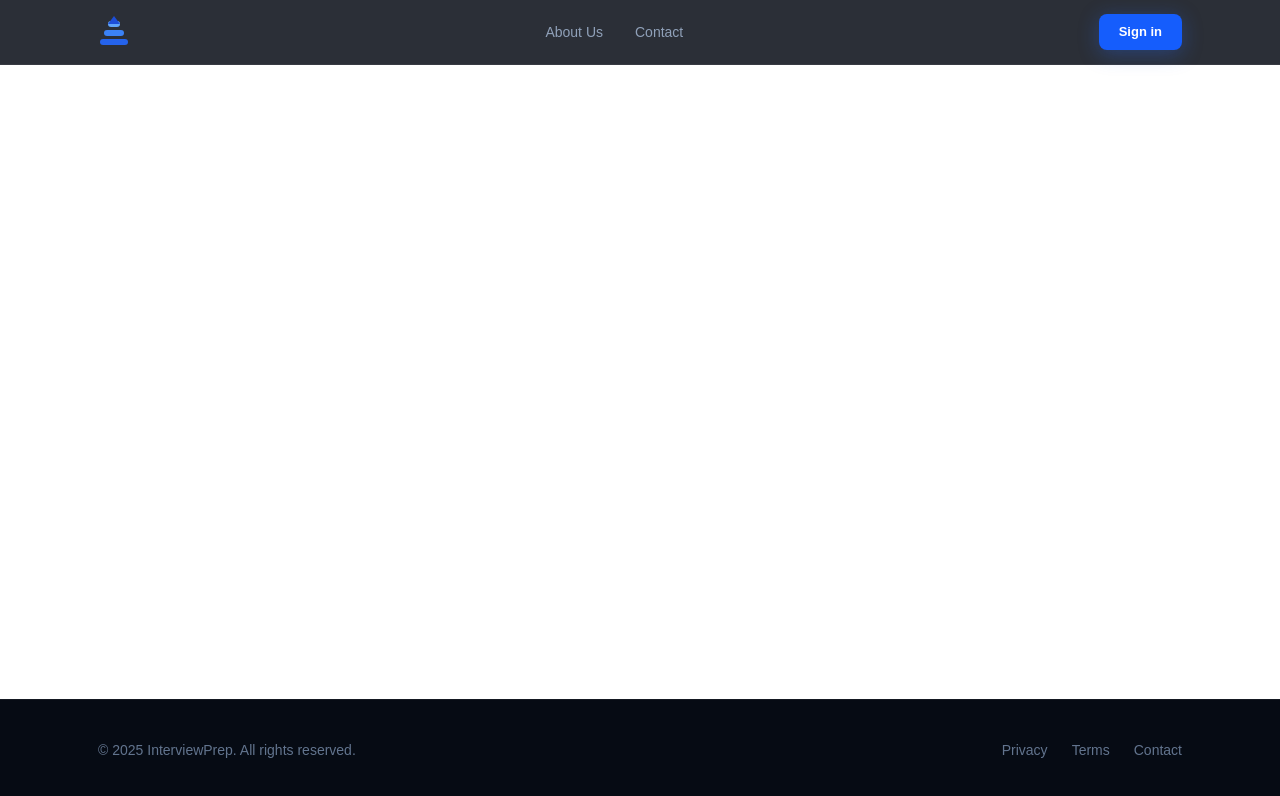
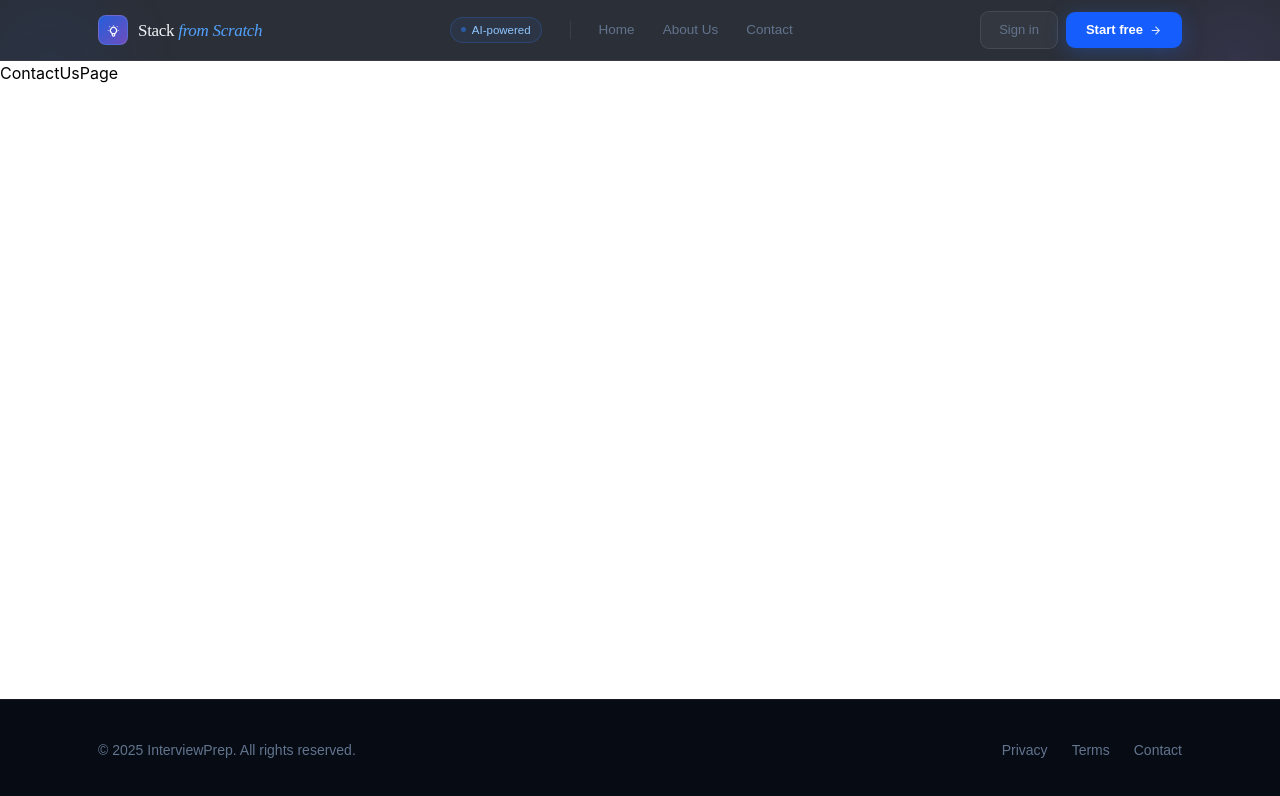
Before and after one commit to rahul-kapgate/stack-from-scratch-frontend, a React (Vite) app: page /contact-us in a window 1280 px wide. Shown: the top 796 px of the page. Built offline with nearby package versions, Linux system fonts and the light colour scheme; no server answers.

Commit message:
update header

```diff
--- a/src/App.tsx
+++ b/src/App.tsx
@@ -5,6 +5,7 @@ import AuthPage from "@/pages/AuthPage";
 import LandingPage from "./pages/LandingPage";
 import ForgotPasswordPage from "@/pages/ForgotPasswordPage";
 import AboutUsPage from "@/pages/AboutUsPage";
+import ContactUsPage from "./pages/ContactUsPage";
 
 
 export default function App() {
@@ -17,6 +18,7 @@ export default function App() {
             <Route path="/" element={<LandingPage />} />
             <Route path="/auth" element={<AuthPage />} />
             <Route path="/about-us" element={<AboutUsPage />} />
+            <Route path="/contact-us" element={<ContactUsPage />} />
             <Route path="/forgot-password" element={<ForgotPasswordPage />} />
           </Routes>
         </div>
--- a/src/components/Header.tsx
+++ b/src/components/Header.tsx
@@ -1,4 +1,4 @@
-import { Link } from "react-router-dom";
+import { Link, useLocation } from "react-router-dom";
 import { useState } from "react";
 import { useCurrentUser, useLogout } from "@/hooks/Useauth";
 
@@ -6,37 +6,133 @@ export default function Header() {
   const { data: user } = useCurrentUser();
   const { mutate: logout, isPending } = useLogout();
   const [open, setOpen] = useState(false);
+  const { pathname } = useLocation();
 
   return (
-    <header className="sticky top-0 z-50 bg-[#060b14]/85 backdrop-blur-xl border-b border-white/[0.06] font-['DM_Sans',sans-serif]">
-      <div className="max-w-[1140px] mx-auto flex justify-between items-center px-7 py-3.5">
+    <header className="sticky top-0 z-50 font-['DM_Sans',sans-serif]">
+      <div className="relative bg-[#060b14]/85 backdrop-blur-xl border-b border-white/[0.06] overflow-hidden">
+        {/* Orbs */}
+        <div
+          className="pointer-events-none absolute -top-16 -left-20 w-[260px] h-[260px] rounded-full"
+          style={{
+            background:
+              "radial-gradient(circle, rgba(37,99,235,0.14) 0%, transparent 70%)",
+            animation: "hdrOrb 5s ease-in-out infinite",
+          }}
+        />
+        <div
+          className="pointer-events-none absolute -top-10 -right-14 w-[200px] h-[200px] rounded-full"
+          style={{
+            background:
+              "radial-gradient(circle, rgba(139,92,246,0.10) 0%, transparent 70%)",
+            animation: "hdrOrb 5s ease-in-out 2.5s infinite",
+          }}
+        />
+
+        <style>{`
+          @keyframes hdrOrb { 0%,100%{opacity:0.5} 50%{opacity:1} }
+          @keyframes hdrFadeIn { from{opacity:0;transform:translateY(-8px)} to{opacity:1;transform:translateY(0)} }
+          .hdr-inner { animation: hdrFadeIn 0.5s ease both; }
+          .hdr-nav-link { position: relative; }
+          .hdr-nav-link.active::after {
+            content: '';
+            position: absolute;
+            bottom: -22px; left: 0; right: 0;
+            height: 1.5px;
+            background: #3b82f6;
+            border-radius: 1px;
+          }
+          .hdr-btn-primary:hover { transform: translateY(-1.5px); box-shadow: 0 10px 36px rgba(37,99,235,0.5) !important; }
+          .hdr-btn-ghost:hover { color: #cbd5e1; border-color: rgba(255,255,255,0.15); }
+        `}</style>
+
+        {/* Main bar */}
+        <div className="hdr-inner max-w-[1140px] mx-auto flex justify-between items-center px-7 h-[60px] relative z-[1]">
           {/* Logo */}
-        <Link to="/">
-          <img
-            src="/favicon.svg"
-            alt="Stack From Scratch"
-            className="h-8 w-auto"
-          />
+          <Link to="/" className="flex items-center gap-2.5 no-underline">
+            <div
+              className="w-[30px] h-[30px] rounded-[8px] flex items-center justify-center flex-shrink-0 border border-white/[0.12]"
+              style={{
+                background:
+                  "linear-gradient(135deg, rgba(37,99,235,0.9), rgba(139,92,246,0.7))",
+              }}
+            >
+              <svg
+                width="15"
+                height="15"
+                viewBox="0 0 24 24"
+                fill="none"
+                stroke="white"
+                strokeWidth="1.8"
+              >
+                <path d="M9.663 17h4.673M12 3v1m6.364 1.636l-.707.707M21 12h-1M4 12H3m3.343-5.657l-.707-.707m2.828 9.9a5 5 0 117.072 0l-.548.547A3.374 3.374 0 0014 18.469V19a2 2 0 11-4 0v-.531c0-.895-.356-1.754-.988-2.386l-.548-.547z" />
+              </svg>
+            </div>
+            <span className="font-['DM_Serif_Display',serif] text-[17px] text-slate-100 leading-none tracking-[-0.3px]">
+              Stack{" "}
+              <em
+                className="text-blue-400 not-italic"
+                style={{ fontStyle: "italic" }}
+              >
+                from Scratch
+              </em>
+            </span>
           </Link>
 
           {/* Desktop nav */}
-        <nav className="hidden md:flex gap-8 items-center text-sm font-medium">
+          <nav className="hidden md:flex gap-7 items-center text-sm font-medium">
+            {/* AI pill */}
+            <div
+              className="flex items-center gap-1.5 rounded-full px-2.5 py-1 text-[11.5px] font-medium text-blue-300 border border-blue-500/[0.22] select-none"
+              style={{ background: "rgba(59,130,246,0.08)" }}
+            >
+              <span
+                className="w-[5px] h-[5px] rounded-full bg-blue-500 flex-shrink-0"
+                style={{ animation: "hdrOrb 2.5s ease-in-out infinite" }}
+              />
+              AI-powered
+            </div>
+
+            <div className="w-px h-[18px] bg-white/[0.07]" />
+
+            <Link
+              to="/"
+              className={`hdr-nav-link text-[13.5px] font-medium transition-colors no-underline ${
+                pathname === "/"
+                  ? "active text-blue-300"
+                  : "text-slate-500 hover:text-slate-300"
+              }`}
+            >
+              Home
+            </Link>
             <Link
               to="/about-us"
-            className="text-slate-400 hover:text-slate-200 transition-colors"
+              className={`hdr-nav-link text-[13.5px] font-medium transition-colors no-underline ${
+                pathname === "/about-us"
+                  ? "active text-blue-300"
+                  : "text-slate-500 hover:text-slate-300"
+              }`}
             >
               About Us
             </Link>
             <Link
-            to="/"
-            className="text-slate-400 hover:text-slate-200 transition-colors"
+              to="/contact"
+              className={`hdr-nav-link text-[13.5px] font-medium transition-colors no-underline ${
+                pathname === "/contact"
+                  ? "active text-blue-300"
+                  : "text-slate-500 hover:text-slate-300"
+              }`}
             >
               Contact
             </Link>
             {user && (
               <Link
                 to="/dashboard"
-              className="text-slate-400 hover:text-slate-200 transition-colors"
+                className={`hdr-nav-link text-[13.5px] font-medium transition-colors no-underline ${
+                  pathname === "/dashboard"
+                    ? "active text-blue-300"
+                    : "text-slate-500 hover:text-slate-300"
+                }`}
               >
                 Dashboard
               </Link>
@@ -44,59 +140,88 @@ export default function Header() {
           </nav>
 
           {/* Desktop auth */}
-        <div className="hidden md:flex items-center gap-2.5">
+          <div className="hidden md:flex items-center gap-2">
             {user ? (
               <>
-              <span className="text-sm text-white">{user.name}</span>
+                <span className="text-[13px] text-slate-400 font-medium">
+                  {user.name}
+                </span>
+                <div className="w-px h-[18px] bg-white/[0.07] mx-1" />
                 <button
                   onClick={() => logout()}
                   disabled={isPending}
-                className="bg-white/[0.04] text-slate-400 border border-white/[0.09] px-5 py-2 rounded-lg text-[13px] font-medium cursor-pointer hover:text-slate-200 transition-all"
+                  className="hdr-btn-ghost bg-white/[0.04] text-slate-500 border border-white/[0.09] px-[18px] py-2 rounded-[9px] text-[13px] font-medium cursor-pointer transition-all"
                 >
-                {isPending ? "Loggning out…" : "Log out"}
+                  {isPending ? "Logging out…" : "Log out"}
                 </button>
               </>
             ) : (
+              <>
                 <Link to="/auth">
-              <button className="bg-blue-600 text-white px-5 py-2 rounded-lg text-[13px] font-semibold cursor-pointer shadow-[0_4px_20px_rgba(37,99,235,0.35)] hover:shadow-[0_10px_40px_rgba(37,99,235,0.5)] hover:-translate-y-0.5 transition-all">
+                  <button className="hdr-btn-ghost bg-white/[0.04] text-slate-500 border border-white/[0.09] px-[18px] py-2 rounded-[9px] text-[13px] font-medium cursor-pointer transition-all">
                     Sign in
                   </button>
                 </Link>
+                <Link to="/auth">
+                  <button
+                    className="hdr-btn-primary flex items-center gap-1.5 bg-blue-600 text-white border-none px-5 py-2 rounded-[9px] text-[13px] font-semibold cursor-pointer transition-all"
+                    style={{ boxShadow: "0 4px 20px rgba(37,99,235,0.35)" }}
+                  >
+                    Start free
+                    <svg
+                      width="13"
+                      height="13"
+                      viewBox="0 0 24 24"
+                      fill="none"
+                      stroke="currentColor"
+                      strokeWidth="2"
+                      style={{ opacity: 0.85 }}
+                    >
+                      <path d="M5 12h14m-7-7l7 7-7 7" />
+                    </svg>
+                  </button>
+                </Link>
+              </>
             )}
           </div>
 
-        {/* Mobile: Sign in + Hamburger */}
+          {/* Mobile: avatar/signin + hamburger */}
           <div className="flex md:hidden items-center gap-3">
-          {!user && (
+            {!user ? (
               <Link to="/auth">
-              <button className="bg-blue-600 text-white px-4 py-2 rounded-lg text-[13px] font-semibold shadow-[0_4px_20px_rgba(37,99,235,0.35)]">
+                <button
+                  className="bg-blue-600 text-white px-4 py-2 rounded-[9px] text-[13px] font-semibold"
+                  style={{ boxShadow: "0 4px 20px rgba(37,99,235,0.35)" }}
+                >
                   Sign in
                 </button>
               </Link>
+            ) : (
+              <div
+                className="w-8 h-8 rounded-full bg-blue-600 flex items-center justify-center text-white text-[13px] font-bold"
+                style={{ boxShadow: "0 4px 20px rgba(37,99,235,0.35)" }}
+              >
+                {user.name?.[0]?.toUpperCase() || "U"}
+              </div>
             )}
 
-          {user && (
-            <button className="bg-blue-600 text-white px-4 py-2 rounded-lg text-[13px] font-semibold shadow-[0_4px_20px_rgba(37,99,235,0.35)]">
-              {user.name[0] || "U"}
-            </button>
-          )}
-
+            {/* Hamburger */}
             <button
               onClick={() => setOpen(!open)}
               aria-label="Toggle menu"
               className="flex flex-col gap-[5px] p-1.5 bg-transparent border-none cursor-pointer z-[110]"
             >
               <span
-              className="block w-[22px] h-0.5 bg-slate-200 rounded-sm transition-all duration-300"
+                className="block w-[22px] h-0.5 bg-slate-300 rounded-sm transition-all duration-300"
                 style={{
                   transform: open ? "translateY(7px) rotate(45deg)" : "none",
                 }}
               />
               <span
-              className={`block w-[22px] h-0.5 bg-slate-200 rounded-sm transition-all duration-300 ${open ? "opacity-0" : "opacity-100"}`}
+                className={`block w-[22px] h-0.5 bg-slate-300 rounded-sm transition-all duration-300 ${open ? "opacity-0" : "opacity-100"}`}
               />
               <span
-              className="block w-[22px] h-0.5 bg-slate-200 rounded-sm transition-all duration-300"
+                className="block w-[22px] h-0.5 bg-slate-300 rounded-sm transition-all duration-300"
                 style={{
                   transform: open ? "translateY(-7px) rotate(-45deg)" : "none",
                 }}
@@ -107,7 +232,7 @@ export default function Header() {
 
         {/* Mobile drawer */}
         <div
-        className={`md:hidden overflow-hidden transition-all duration-350 ease-in-out ${
+          className={`md:hidden overflow-hidden transition-all duration-[350ms] ease-in-out relative z-[1] ${
             open
               ? "max-h-80 opacity-100 border-t border-white/[0.06]"
               : "max-h-0 opacity-0"
@@ -115,16 +240,35 @@ export default function Header() {
         >
           <div className="flex flex-col gap-4 px-7 py-5">
             <Link
+              to="/"
+              onClick={() => setOpen(false)}
+              className={`text-[15px] font-medium no-underline transition-colors ${
+                pathname === "/"
+                  ? "text-blue-300"
+                  : "text-slate-500 hover:text-slate-200"
+              }`}
+            >
+              Home
+            </Link>
+            <Link
               to="/about-us"
               onClick={() => setOpen(false)}
-            className="text-slate-400 text-[15px] font-medium no-underline hover:text-slate-200 transition-colors"
+              className={`text-[15px] font-medium no-underline transition-colors ${
+                pathname === "/about-us"
+                  ? "text-blue-300"
+                  : "text-slate-500 hover:text-slate-200"
+              }`}
             >
               About Us
             </Link>
             <Link
-            to="/"
+              to="/contact"
               onClick={() => setOpen(false)}
-            className="text-slate-400 text-[15px] font-medium no-underline hover:text-slate-200 transition-colors"
+              className={`text-[15px] font-medium no-underline transition-colors ${
+                pathname === "/contact"
+                  ? "text-blue-300"
+                  : "text-slate-500 hover:text-slate-200"
+              }`}
             >
               Contact
             </Link>
@@ -132,33 +276,51 @@ export default function Header() {
               <Link
                 to="/dashboard"
                 onClick={() => setOpen(false)}
-              className="text-slate-400 text-[15px] font-medium no-underline hover:text-slate-200 transition-colors"
+                className={`text-[15px] font-medium no-underline transition-colors ${
+                  pathname === "/dashboard"
+                    ? "text-blue-300"
+                    : "text-slate-500 hover:text-slate-200"
+                }`}
               >
                 Dashboard
               </Link>
             )}
+
             <div className="border-t border-white/[0.06] pt-4 flex flex-col gap-2.5">
               {user ? (
                 <>
-                <span className="text-[13px] text-white">{user.name}</span>
+                  <span className="text-[13px] text-slate-400 font-medium">
+                    {user.name}
+                  </span>
                   <button
                     onClick={() => {
                       logout();
                       setOpen(false);
                     }}
                     disabled={isPending}
-                  className="bg-white/[0.04] text-slate-400 border border-white/[0.09] py-2.5 rounded-lg text-sm font-medium cursor-pointer"
+                    className="bg-white/[0.04] text-slate-500 border border-white/[0.09] py-2.5 rounded-[9px] text-sm font-medium cursor-pointer"
                   >
                     {isPending ? "Logging out…" : "Log out"}
                   </button>
                 </>
               ) : (
+                <div className="flex flex-col gap-2">
                   <Link to="/auth" onClick={() => setOpen(false)}>
-                <button className="w-full bg-blue-600 text-white py-3 rounded-lg text-sm font-semibold cursor-pointer shadow-[0_4px_20px_rgba(37,99,235,0.35)]">
+                    <button className="w-full bg-white/[0.04] text-slate-400 border border-white/[0.09] py-2.5 rounded-[9px] text-sm font-medium cursor-pointer">
                       Sign in
                     </button>
                   </Link>
+                  <Link to="/auth" onClick={() => setOpen(false)}>
+                    <button
+                      className="w-full bg-blue-600 text-white py-3 rounded-[9px] text-sm font-semibold cursor-pointer"
+                      style={{ boxShadow: "0 4px_20px rgba(37,99,235,0.35)" }}
+                    >
+                      Start free →
+                    </button>
+                  </Link>
+                </div>
               )}
+            </div>
           </div>
         </div>
       </div>
--- /dev/null
+++ b/src/pages/ContactUsPage.tsx
@@ -0,0 +1,9 @@
+import React from 'react'
+
+function ContactUsPage() {
+  return (
+    <div>ContactUsPage</div>
+  )
+}
+
+export default ContactUsPage
```
Lines whose indentation alone changed are shown as unchanged.
